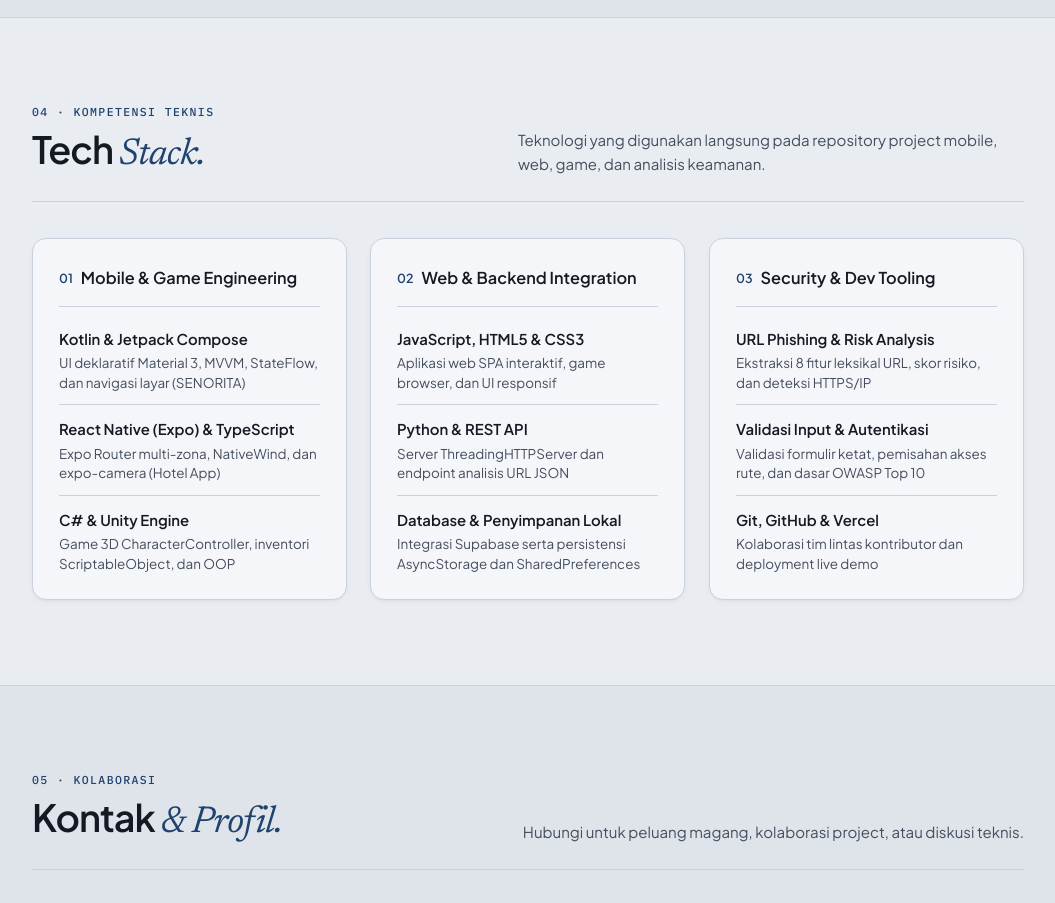
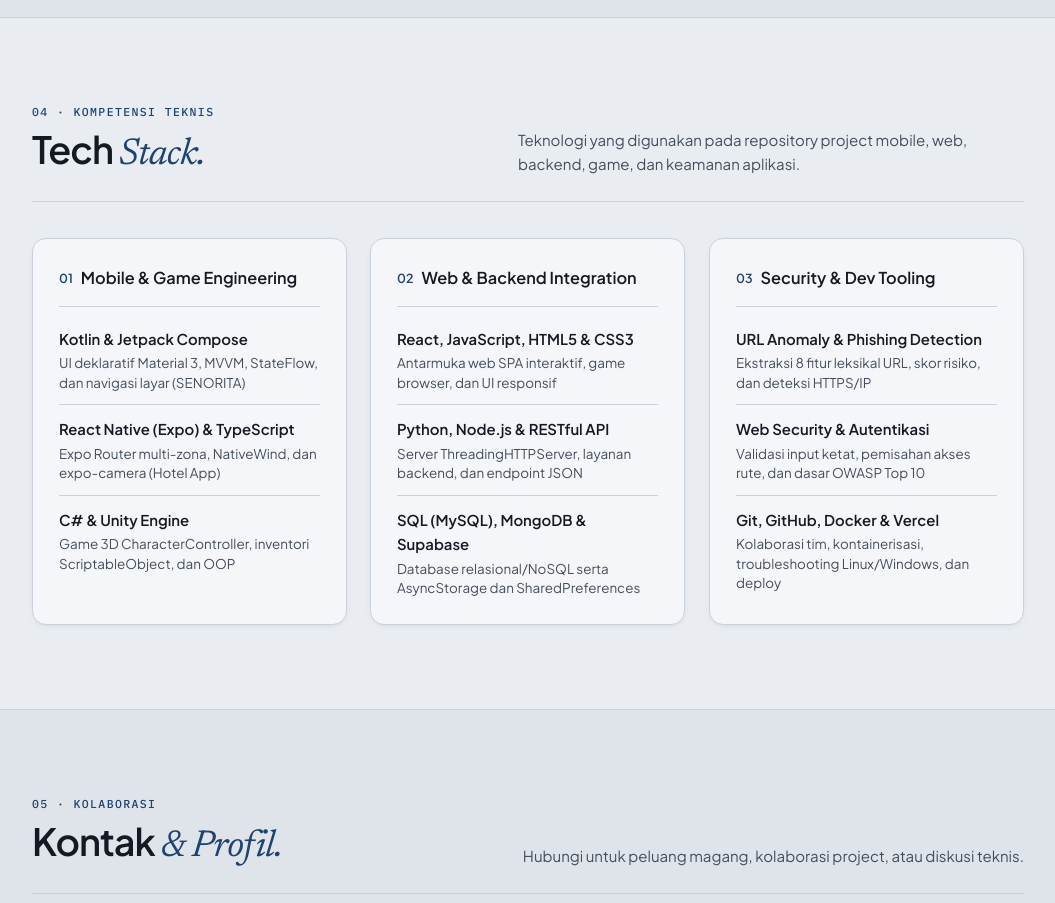
Before and after one commit to CryGord00/Portofolio, a plain HTML site: page index.html in a window 1280 px wide. Shown: the part 5500-6403 px from the top of the page, without its empty margins (105-1160 px from the left). Drawn offline with nearby package versions, Linux system fonts and the light colour scheme; a web font is replaced by a local one.

Commit message:
feat: align tech stack section with CV skills and repositories

```diff
--- a/index.html
+++ b/index.html
@@ -759,7 +759,7 @@
             <p class="section-kicker">04 &middot; Kompetensi Teknis</p>
             <h2 class="editorial-title">Tech <span class="editorial-italic">Stack.</span></h2>
           </div>
-          <p class="section-editorial-sub">Teknologi yang digunakan langsung pada repository project mobile, web, game, dan analisis keamanan.</p>
+          <p class="section-editorial-sub">Teknologi yang digunakan pada repository project mobile, web, backend, game, dan keamanan aplikasi.</p>
         </div>
 
         <div class="stack-grid">
@@ -785,16 +785,16 @@
             <h3>Web &amp; Backend Integration</h3>
             <ul class="stack-items">
               <li>
-                <span class="stack-item-name">JavaScript, HTML5 &amp; CSS3</span>
-                <span class="stack-item-context">Aplikasi web SPA interaktif, game browser, dan UI responsif</span>
+                <span class="stack-item-name">React, JavaScript, HTML5 &amp; CSS3</span>
+                <span class="stack-item-context">Antarmuka web SPA interaktif, game browser, dan UI responsif</span>
               </li>
               <li>
-                <span class="stack-item-name">Python &amp; REST API</span>
-                <span class="stack-item-context">Server ThreadingHTTPServer dan endpoint analisis URL JSON</span>
+                <span class="stack-item-name">Python, Node.js &amp; RESTful API</span>
+                <span class="stack-item-context">Server ThreadingHTTPServer, layanan backend, dan endpoint JSON</span>
               </li>
               <li>
-                <span class="stack-item-name">Database &amp; Penyimpanan Lokal</span>
-                <span class="stack-item-context">Integrasi Supabase serta persistensi AsyncStorage dan SharedPreferences</span>
+                <span class="stack-item-name">SQL (MySQL), MongoDB &amp; Supabase</span>
+                <span class="stack-item-context">Database relasional/NoSQL serta AsyncStorage dan SharedPreferences</span>
               </li>
             </ul>
           </div>
@@ -803,16 +803,16 @@
             <h3>Security &amp; Dev Tooling</h3>
             <ul class="stack-items">
               <li>
-                <span class="stack-item-name">URL Phishing &amp; Risk Analysis</span>
+                <span class="stack-item-name">URL Anomaly &amp; Phishing Detection</span>
                 <span class="stack-item-context">Ekstraksi 8 fitur leksikal URL, skor risiko, dan deteksi HTTPS/IP</span>
               </li>
               <li>
-                <span class="stack-item-name">Validasi Input &amp; Autentikasi</span>
-                <span class="stack-item-context">Validasi formulir ketat, pemisahan akses rute, dan dasar OWASP Top 10</span>
+                <span class="stack-item-name">Web Security &amp; Autentikasi</span>
+                <span class="stack-item-context">Validasi input ketat, pemisahan akses rute, dan dasar OWASP Top 10</span>
               </li>
               <li>
-                <span class="stack-item-name">Git, GitHub &amp; Vercel</span>
-                <span class="stack-item-context">Kolaborasi tim lintas kontributor dan deployment live demo</span>
+                <span class="stack-item-name">Git, GitHub, Docker &amp; Vercel</span>
+                <span class="stack-item-context">Kolaborasi tim, kontainerisasi, troubleshooting Linux/Windows, dan deploy</span>
               </li>
             </ul>
           </div>
```
